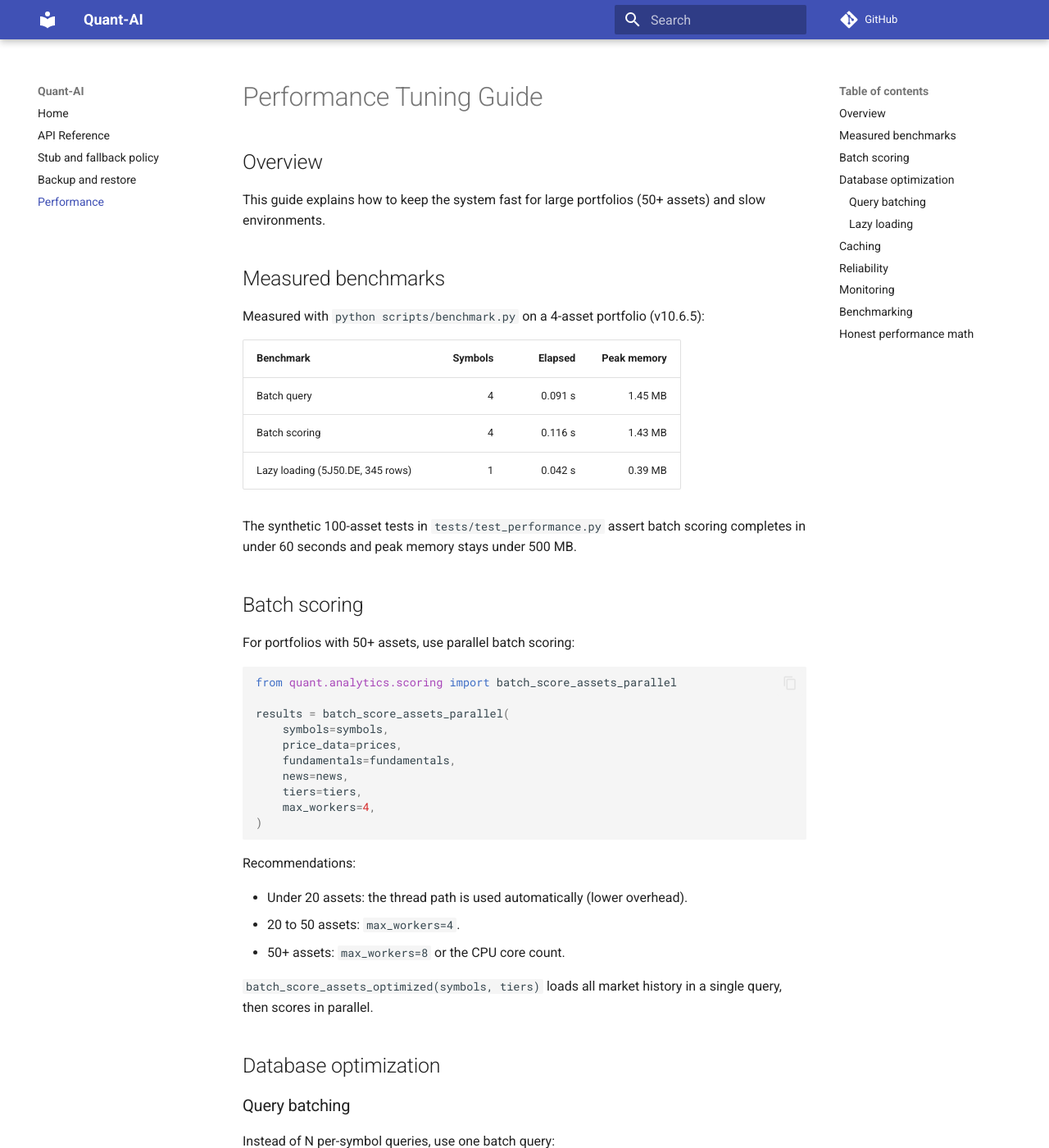
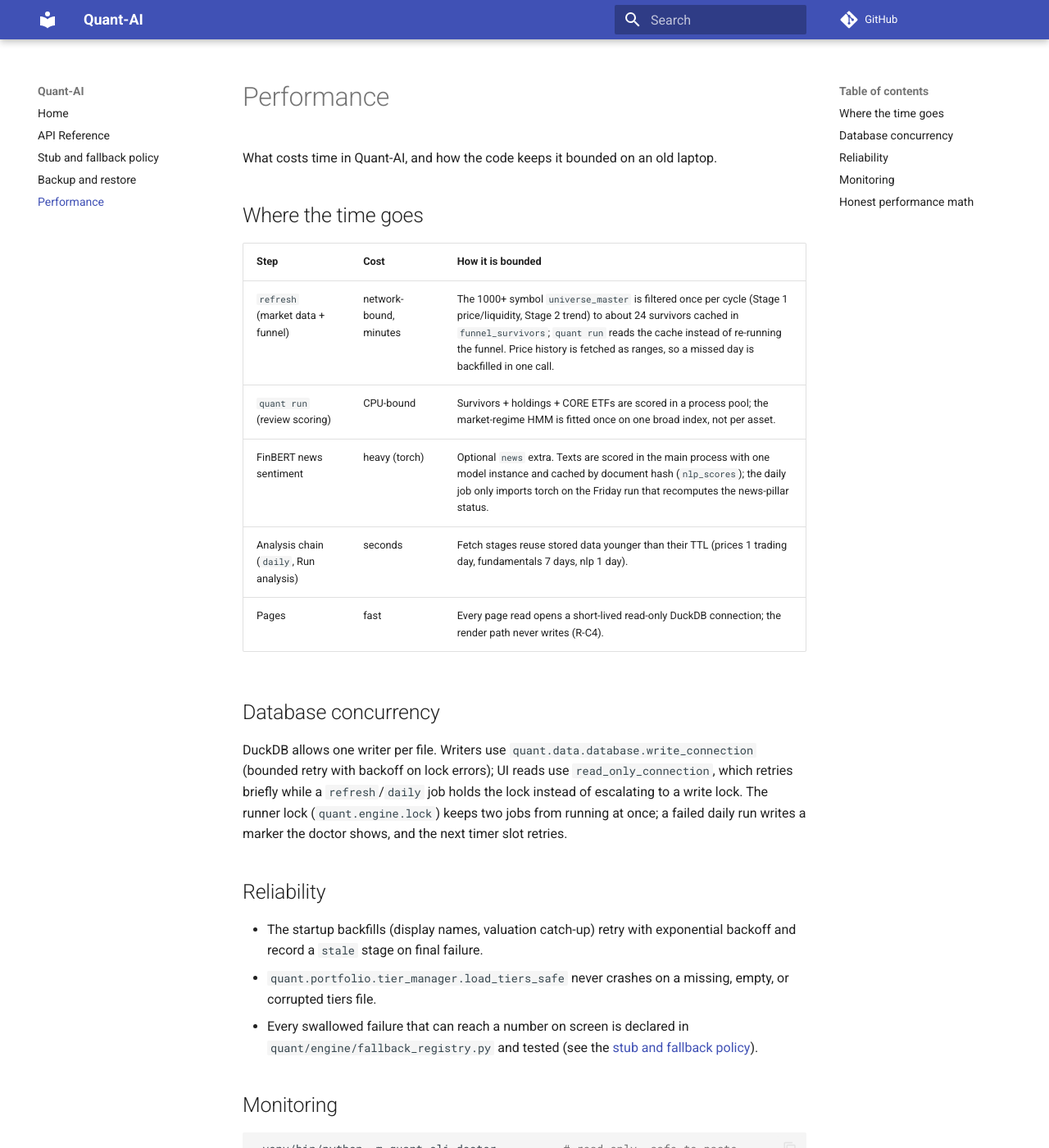
Before and after one commit to akmal523/quant, an MkDocs documentation site: the page built from docs/performance.md, in a window 1280 px wide and 1400 px high. Shown: the whole window at 82% size. Built offline with MkDocs 1.6.1 and Material for MkDocs 9.7.7, drawn with Linux system fonts in a browser that asks for light colours; comment, search, counter and statistics services are not loaded; some of the changed text lies outside the part shown.

Commit message:
docs: how the system works end to end, the table map, current guards
CONTEXT.md gains an end-to-end walkthrough and a table -> writer/reader map
(which surfaces two open gaps: nothing writes nlp_evidence or splits).
api.md, performance.md, stub_policy.md and tests/README.md describe the code
that is left; CHANGELOG 10.8.10 lists the cleanup and the FX fix. Mutation
selection now includes the tests that cover trade_size.

Co-Authored-By: Claude Opus 5.5 <noreply@anthropic.com>

````diff
--- a/docs/performance.md
+++ b/docs/performance.md
@@ -1,120 +1,45 @@
-# Performance Tuning Guide
+# Performance
 
-## Overview
+What costs time in Quant-AI, and how the code keeps it bounded on an old laptop.
 
-This guide explains how to keep the system fast for large portfolios (50+
-assets) and slow environments.
+## Where the time goes
 
-## Measured benchmarks
+| Step | Cost | How it is bounded |
+|:--|:--|:--|
+| `refresh` (market data + funnel) | network-bound, minutes | The 1000+ symbol `universe_master` is filtered once per cycle (Stage 1 price/liquidity, Stage 2 trend) to about 24 survivors cached in `funnel_survivors`; `quant run` reads the cache instead of re-running the funnel. Price history is fetched as ranges, so a missed day is backfilled in one call. |
+| `quant run` (review scoring) | CPU-bound | Survivors + holdings + CORE ETFs are scored in a process pool; the market-regime HMM is fitted once on one broad index, not per asset. |
+| FinBERT news sentiment | heavy (torch) | Optional `news` extra. Texts are scored in the main process with one model instance and cached by document hash (`nlp_scores`); the daily job only imports torch on the Friday run that recomputes the news-pillar status. |
+| Analysis chain (`daily`, Run analysis) | seconds | Fetch stages reuse stored data younger than their TTL (prices 1 trading day, fundamentals 7 days, nlp 1 day). |
+| Pages | fast | Every page read opens a short-lived read-only DuckDB connection; the render path never writes (R-C4). |
 
-Measured with `python scripts/benchmark.py` on a 4-asset portfolio (v10.6.5):
+## Database concurrency
 
-| Benchmark | Symbols | Elapsed | Peak memory |
-|:--|--:|--:|--:|
-| Batch query | 4 | 0.091 s | 1.45 MB |
-| Batch scoring | 4 | 0.116 s | 1.43 MB |
-| Lazy loading (5J50.DE, 345 rows) | 1 | 0.042 s | 0.39 MB |
-
-The synthetic 100-asset tests in `tests/test_performance.py` assert batch
-scoring completes in under 60 seconds and peak memory stays under 500 MB.
-
-## Batch scoring
-
-For portfolios with 50+ assets, use parallel batch scoring:
-
-```python
-from quant.analytics.scoring import batch_score_assets_parallel
-
-results = batch_score_assets_parallel(
-    symbols=symbols,
-    price_data=prices,
-    fundamentals=fundamentals,
-    news=news,
-    tiers=tiers,
-    max_workers=4,
-)
-```
-
-Recommendations:
-
-- Under 20 assets: the thread path is used automatically (lower overhead).
-- 20 to 50 assets: `max_workers=4`.
-- 50+ assets: `max_workers=8` or the CPU core count.
-
-`batch_score_assets_optimized(symbols, tiers)` loads all market history in a
-single query, then scores in parallel.
-
-## Database optimization
-
-### Query batching
-
-Instead of N per-symbol queries, use one batch query:
-
-```python
-from quant.data.database import batch_query_portfolio_data
-
-data = batch_query_portfolio_data(symbols)
-prices = data["prices"]
-```
-
-### Lazy loading
-
-For very long histories, stream rows in chunks:
-
-```python
-from quant.data.database import load_prices_lazy
-
-for chunk in load_prices_lazy("AAPL", chunk_size=5000):
-    process(chunk)
-```
-
-## Caching
-
-Cache expensive, JSON-serializable calculations on disk:
-
-```python
-from quant.analytics.cache import disk_cache
-
-@disk_cache(max_age_days=1)
-def expensive_calculation(x: int) -> int:
-    return x * x
-```
-
-Cache management is internal; `quant doctor` reports the cache location and
-freshness. The hidden `quant cache-stats` / `quant clear-cache` commands remain
-for maintenance.
+DuckDB allows one writer per file. Writers use
+`quant.data.database.write_connection` (bounded retry with backoff on lock
+errors); UI reads use `read_only_connection`, which retries briefly while a
+`refresh`/`daily` job holds the lock instead of escalating to a write lock. The
+runner lock (`quant.engine.lock`) keeps two jobs from running at once; a failed
+daily run writes a marker the doctor shows, and the next timer slot retries.
 
 ## Reliability
 
-- Database writes retry lock conflicts with bounded backoff
-  (`quant.data.database.write_connection`); the startup backfills retry with
+- The startup backfills (display names, valuation catch-up) retry with
   exponential backoff and record a `stale` stage on final failure.
-- `quant.analytics.scoring.score_asset_with_fallbacks` degrades gracefully when
-  data is missing, marking `data_quality` as PARTIAL or FALLBACK.
 - `quant.portfolio.tier_manager.load_tiers_safe` never crashes on a missing,
   empty, or corrupted tiers file.
+- Every swallowed failure that can reach a number on screen is declared in
+  `quant/engine/fallback_registry.py` and tested (see the
+  [stub and fallback policy](stub_policy.md)).
 
 ## Monitoring
 
-Use the read-only diagnosis to spot performance issues:
-
 ```bash
-quant doctor
+.venv/bin/python -m quant.cli doctor          # read-only, safe to paste
+.venv/bin/python -m quant.cli health-check    # data freshness, tiers, database
 ```
 
-Look for WARNING on "Data freshness" (slow updates) or "Signal cache" (slow
-scoring).
-
-## Benchmarking
-
-Run the performance suite:
-
-```bash
-pytest tests/test_performance.py -v
-```
-
-It reports batch scoring time for 50 and 100 assets, batch query time, and
-memory usage.
+The Full analysis page's **Pipeline health** tab shows every analysis stage with
+its status, coverage and last run.
 
 ## Honest performance math
 
--- a/pyproject.toml
+++ b/pyproject.toml
@@ -170,5 +170,6 @@ pytest_add_cli_args_test_selection = [
     "tests/test_properties.py",
     "tests/test_regression_grid.py",
     "tests/test_fallback_registry.py",
+    "tests/test_rebalancing.py",      # trade_size gates
 ]
 runner = "python -m pytest -x -q -p no:cacheprovider"
````
Also changed, not shown: CHANGELOG.md (+33 -4 lines), CONTEXT.md (+84 -14 lines), docs/api.md (+4 -22 lines), docs/stub_policy.md (+10 -8 lines), 2 other files.
